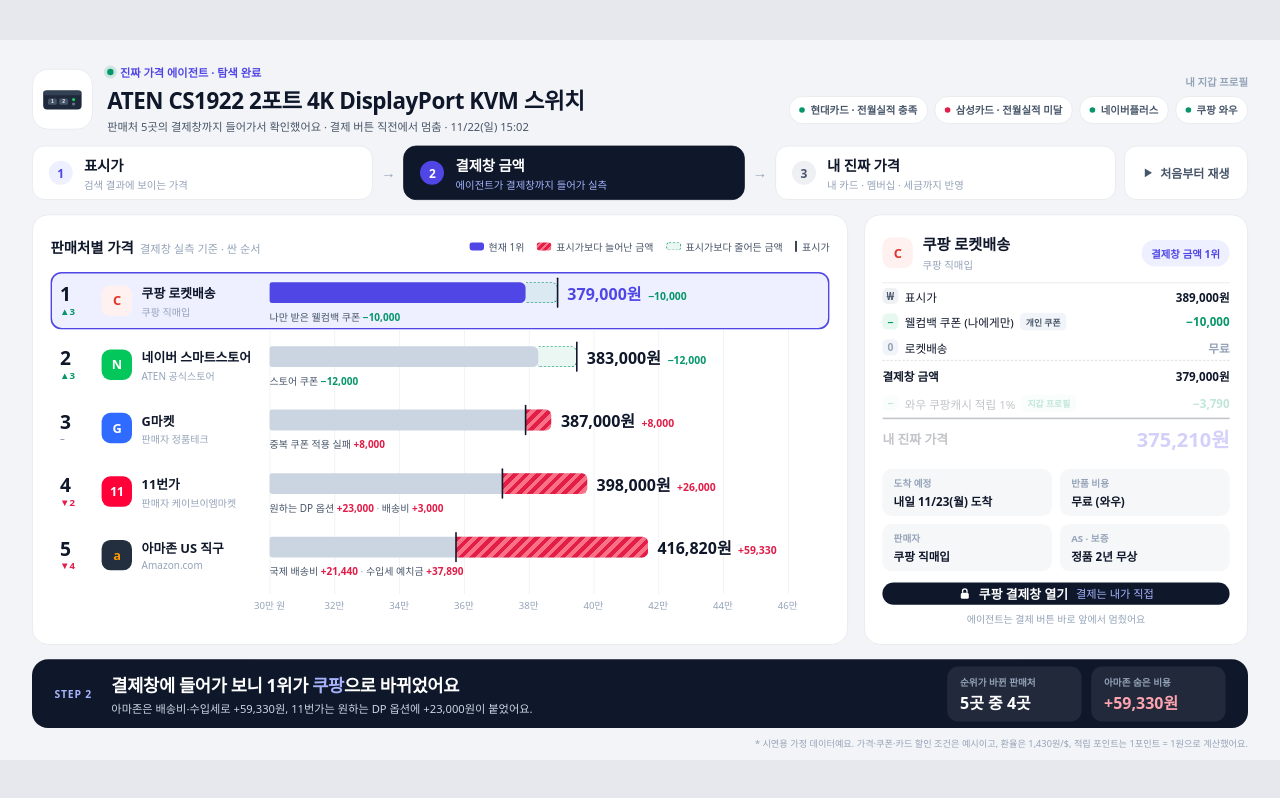
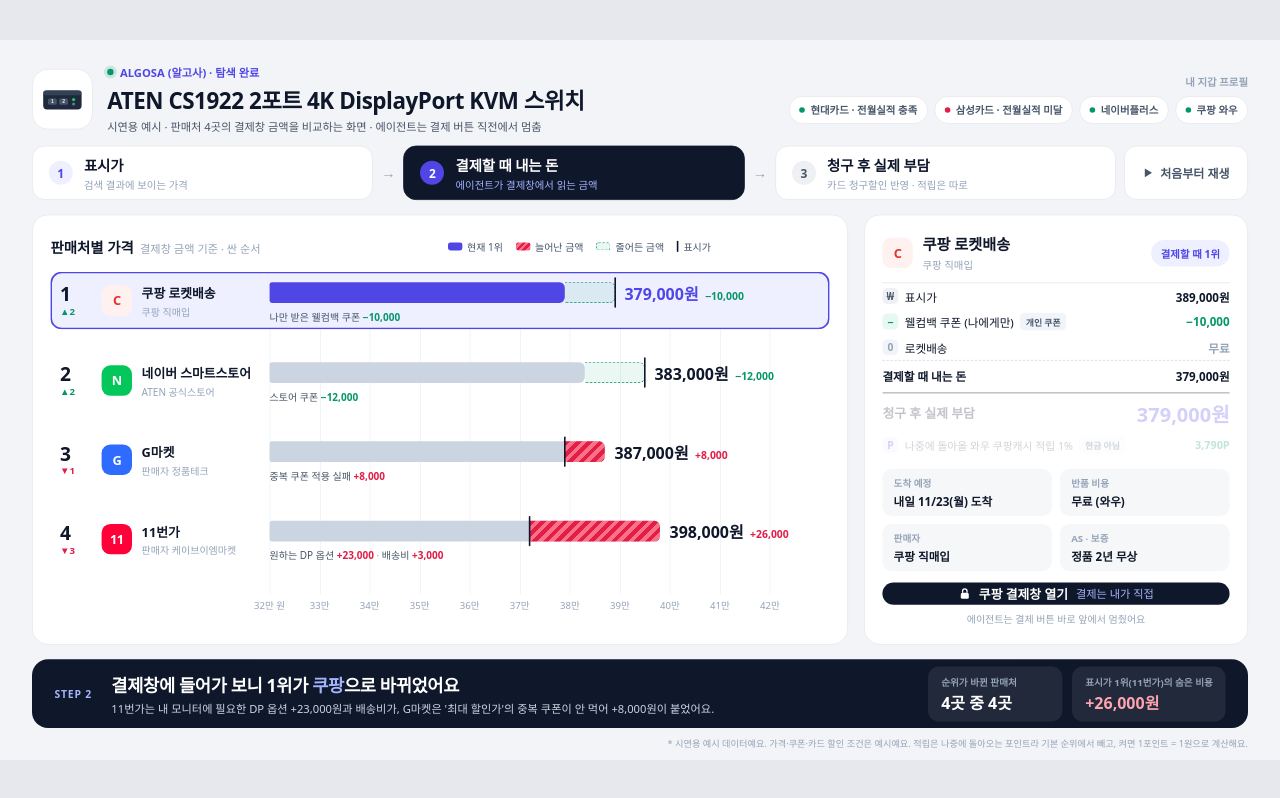
Before and after one commit to 9saenghwalgwan/future-commerce-challenge, a plain HTML site: page prototype/price-compare-kvm.html in a window 1280 px wide. Both pictures are taken after a click on the button "처음부터 재생". Drawn offline with Linux system fonts and the light colour scheme; a web font is replaced by a local one.

Commit message:
feat: name the product ALGOSA and rank prototype prices by cash
- Name the product ALGOSA (알고사): know it fits my needs, know the real
  price, then buy. Record it in PROJECT_OVERVIEW and AGENTS.
- Prototype: split price into pay-at-checkout, after card billing
  discount, and points (not cash). Rank by cash by default with a
  "적립까지 포함" toggle (key t, ?points=1).
- Prototype: drop the Amazon row to match the PRD scope (domestic malls
  only) and relabel the header, tags and footnote as demo example data.
- Re-render stage PNGs; replace the Amazon detail capture with a
  points-toggle capture.

Co-Authored-By: Claude Opus 5.5 <noreply@anthropic.com>

```diff
--- a/prototype/price-compare-kvm.html
+++ b/prototype/price-compare-kvm.html
@@ -3,7 +3,7 @@
 <head>
 <meta charset="utf-8">
 <meta name="viewport" content="width=device-width, initial-scale=1">
-<title>진짜 가격 비교</title>
+<title>ALGOSA 진짜 가격 비교</title>
 <link rel="stylesheet" href="https://cdn.jsdelivr.net/gh/orioncactus/pretendard@v1.3.9/dist/web/static/pretendard.min.css">
 <style>
 :root{
@@ -61,6 +61,14 @@ button{font:inherit;color:inherit}
 .lg.up{background:repeating-linear-gradient(135deg,var(--up) 0 3px,#FB7185 3px 6px)}
 .lg.down{border:1.5px dashed var(--down);background:rgba(5,150,105,.08)}
 .lg.tk{width:2px;height:14px;background:var(--ink);border-radius:1px}
+.hd-r{display:flex;align-items:center;gap:16px}
+.ptog{height:32px;padding:0 12px 0 8px;border-radius:999px;border:1px solid var(--line);background:#fff;font-size:12.5px;font-weight:700;color:var(--ink2);display:flex;align-items:center;gap:8px;cursor:pointer;white-space:nowrap}
+.ptog i{width:30px;height:18px;border-radius:999px;background:#CBD5E1;position:relative;transition:background .2s;flex:none}
+.ptog i::after{content:'';position:absolute;top:2px;left:2px;width:14px;height:14px;border-radius:50%;background:#fff;transition:left .2s}
+.ptog[aria-checked="true"]{border-color:var(--accent);color:var(--accent)}
+.ptog[aria-checked="true"] i{background:var(--accent)}
+.ptog[aria-checked="true"] i::after{left:14px}
+.ptog.hide{visibility:hidden}
 
 .rows{position:relative;margin-top:14px;height:400px}
 .grid{position:absolute;top:0;bottom:-4px;left:274px;right:12px;pointer-events:none}
@@ -111,6 +119,8 @@ button{font:inherit;color:inherit}
 .ln.subtotal{border-top:1px dashed #D5D9E0;font-weight:800;height:38px}
 .ln.total{height:50px;border-top:2px solid var(--ink);font-size:16px;font-weight:800;margin-top:2px}
 .ln.total .r{font-size:25px;color:var(--accent)}
+.ln.point{font-size:13.5px;color:var(--ink2)}
+.ln.point .r b{font-weight:800}
 .meta{display:grid;grid-template-columns:1fr 1fr;gap:10px;margin-top:14px;margin-bottom:14px}
 .meta div{background:#F6F7F9;border-radius:12px;padding:9px 14px}
 .meta small{font-size:12px;color:var(--ink3);display:block;font-weight:600}
@@ -156,9 +166,9 @@ button{font:inherit;color:inherit}
         </svg>
       </div>
       <div>
-        <div class="kicker"><span class="dot"></span>진짜 가격 에이전트 · 탐색 완료</div>
+        <div class="kicker"><span class="dot"></span>ALGOSA (알고사) · 탐색 완료</div>
         <div class="title">ATEN CS1922 2포트 4K DisplayPort KVM 스위치</div>
-        <div class="sub">판매처 5곳의 결제창까지 들어가서 확인했어요 · 결제 버튼 직전에서 멈춤 · 11/22(일) 15:02</div>
+        <div class="sub">시연용 예시 · 판매처 4곳의 결제창 금액을 비교하는 화면 · 에이전트는 결제 버튼 직전에서 멈춤</div>
       </div>
     </div>
     <div class="wallet">
@@ -178,11 +188,14 @@ button{font:inherit;color:inherit}
     <div class="card chart">
       <div class="chart-hd">
         <h2>판매처별 가격<span id="chartSub"></span></h2>
-        <div class="legend">
-          <span><i class="lg win"></i>현재 1위</span>
-          <span><i class="lg up"></i>표시가보다 늘어난 금액</span>
-          <span><i class="lg down"></i>표시가보다 줄어든 금액</span>
-          <span><i class="lg tk"></i>표시가</span>
+        <div class="hd-r">
+          <div class="legend">
+            <span><i class="lg win"></i>현재 1위</span>
+            <span><i class="lg up"></i>늘어난 금액</span>
+            <span><i class="lg down"></i>줄어든 금액</span>
+            <span><i class="lg tk"></i>표시가</span>
+          </div>
+          <button class="ptog hide" id="ptog" role="switch" aria-checked="false"><i></i>적립까지 포함</button>
         </div>
       </div>
       <div class="rows" id="rows"><div class="grid" id="grid"></div></div>
@@ -198,26 +211,27 @@ button{font:inherit;color:inherit}
     <div class="ins-stats" id="insStats"></div>
   </section>
 
-  <div class="foot">* 시연용 가정 데이터예요. 가격·쿠폰·카드 할인 조건은 예시이고, 환율은 1,430원/$, 적립 포인트는 1포인트 = 1원으로 계산했어요.</div>
+  <div class="foot">* 시연용 예시 데이터예요. 가격·쿠폰·카드 할인 조건은 예시예요. 적립은 나중에 돌아오는 포인트라 기본 순위에서 빼고, 켜면 1포인트 = 1원으로 계산해요.</div>
 </div>
 </div>
 
 <script>
 const STAGES = [
-  {n:1, label:'표시가', sub:'검색 결과에 보이는 가격', chart:'검색 결과 기준'},
-  {n:2, label:'결제창 금액', sub:'에이전트가 결제창까지 들어가 실측', chart:'결제창 실측 기준'},
-  {n:3, label:'내 진짜 가격', sub:'내 카드 · 멤버십 · 세금까지 반영', chart:'내 지갑 기준'},
+  {n:1, label:'표시가', pill:'표시가', sub:'검색 결과에 보이는 가격', chart:'검색 결과 기준'},
+  {n:2, label:'결제할 때 내는 돈', pill:'결제할 때', sub:'에이전트가 결제창에서 읽는 금액', chart:'결제창 금액 기준'},
+  {n:3, label:'청구 후 실제 부담', pill:'청구 후', sub:'카드 청구할인 반영 · 적립은 따로', chart:'청구 후 실제 부담 기준'},
 ];
 
 // k: base | add | sub | fail(할인 적용 실패로 늘어난 금액) | miss(혜택 미적용, 0원) | zero(무료 항목)
+//    point(나중에 돌아오는 적립 — 현금이 아니라서 기본 순위에서 제외, 토글로 포함)
 const MALLS = [
   {id:'naver', name:'네이버 스마트스토어', short:'네이버', seller:'ATEN 공식스토어', badge:['N','#03C75A','#fff'],
    note1:'공식스토어 · 쿠폰 받기 전 가격',
    lines:[
      {s:1,k:'base',label:'표시가',amt:395000},
-     {s:2,k:'sub',label:'스토어 알림받기 쿠폰',amt:-12000,tag:'결제창 실측',short:'스토어 쿠폰'},
+     {s:2,k:'sub',label:'스토어 알림받기 쿠폰',amt:-12000,tag:'결제창',short:'스토어 쿠폰'},
      {s:2,k:'zero',label:'배송비',val:'무료'},
-     {s:3,k:'sub',label:'네이버플러스 적립 5%',amt:-19150,tag:'지갑 프로필',tagc:'good',short:'멤버십 적립 5%'},
+     {s:3,k:'point',label:'네이버플러스 적립 5%',amt:-19150,tag:'현금 아님',short:'멤버십 적립 5%'},
    ],
    meta:{arrive:'11/25(수) 도착',ret:'왕복 5,000원',seller:'공식스토어 ★4.9',as:'정품 2년 무상'}},
   {id:'gmarket', name:'G마켓', short:'G마켓', seller:'판매자 정품테크', badge:['G','#2F6BFF','#fff'],
@@ -235,7 +249,7 @@ const MALLS = [
      {s:1,k:'base',label:'표시가',amt:389000},
      {s:2,k:'sub',label:'웰컴백 쿠폰 (나에게만)',amt:-10000,tag:'개인 쿠폰',short:'나만 받은 웰컴백 쿠폰'},
      {s:2,k:'zero',label:'로켓배송',val:'무료'},
-     {s:3,k:'sub',label:'와우 쿠팡캐시 적립 1%',amt:-3790,tag:'지갑 프로필',tagc:'good',short:'와우 캐시 적립'},
+     {s:3,k:'point',label:'와우 쿠팡캐시 적립 1%',amt:-3790,tag:'현금 아님',short:'와우 캐시 적립'},
    ],
    meta:{arrive:'내일 11/23(월) 도착',ret:'무료 (와우)',seller:'쿠팡 직매입',as:'정품 2년 무상'}},
   {id:'11st', name:'11번가', short:'11번가', seller:'판매자 케이브이엠마켓', badge:['11','#FF0038','#fff'],
@@ -247,30 +261,26 @@ const MALLS = [
      {s:3,k:'miss',label:'삼성카드 7% 청구할인',tag:'실적 미달',tagc:'bad',short:'삼성카드 할인 (전월실적 미달)'},
    ],
    meta:{arrive:'11/25(수) 도착',ret:'왕복 6,000원',seller:'케이브이엠마켓 ★4.3',as:'판매자 경유'}},
-  {id:'amazon', name:'아마존 US 직구', short:'아마존', seller:'Amazon.com', badge:['a','#232F3E','#FF9900'],
-   note1:'$249.99 원화 환산',
-   lines:[
-     {s:1,k:'base',label:'표시가 $249.99',amt:357490},
-     {s:2,k:'add',label:'국제 배송비 $14.99',amt:21440,tag:'결제창 실측',short:'국제 배송비'},
-     {s:2,k:'add',label:'수입세 예치금 (부가세 10%)',amt:37890,tag:'결제창 실측',short:'수입세 예치금'},
-     {s:3,k:'add',label:'해외결제 수수료 1.2%',amt:5000,tag:'카드 약관',short:'해외결제 수수료'},
-   ],
-   meta:{arrive:'12/1(화)~12/4(금)',ret:'국제 반송 약 5만 원',seller:'Amazon.com',as:'국내 AS 불가'}},
 ];
 
-const DMIN = 300000, DMAX = 470000, TICK = 20000, ROW_H = 80;
+const DMIN = 320000, DMAX = 430000, TICK = 10000, ROW_H = 100;
 const $ = id => document.getElementById(id);
 const fmt = n => Math.abs(n).toLocaleString('ko-KR');
 const pct = v => ((v - DMIN) / (DMAX - DMIN) * 100);
 const byId = id => MALLS.find(m => m.id === id);
-const price = (m, s) => m.lines.filter(l => l.s <= s).reduce((a, l) => a + (l.amt || 0), 0);
-const ranking = s => [...MALLS].sort((a, b) => price(a, s) - price(b, s)).map(m => m.id);
+const isPoint = l => l.k === 'point';
+// 기본은 현금 기준(적립 제외). pts=true면 적립을 1포인트 = 1원으로 뺀다.
+const price = (m, s, pts = state.points) =>
+  m.lines.filter(l => l.s <= s && (pts || !isPoint(l))).reduce((a, l) => a + (l.amt || 0), 0);
+const ranking = (s, pts = state.points) =>
+  [...MALLS].sort((a, b) => price(a, s, pts) - price(b, s, pts)).map(m => m.id);
 
 const params = new URLSearchParams(location.search);
 const state = {
   stage: Math.min(3, Math.max(1, +params.get('stage') || 1)),
   selected: params.get('mall'),
   follow: !params.get('mall'),
+  points: params.get('points') === '1',
 };
 if (params.get('static')) $('canvas').classList.add('static');
 
@@ -319,12 +329,14 @@ function buildRows(){
 function amtText(l){
   if (l.k === 'zero') return `<b class="muted">${l.val}</b>`;
   if (l.k === 'miss') return `<b class="muted">미적용</b>`;
+  if (l.k === 'point') return state.points ? `<b class="down">−${fmt(l.amt)}</b>` : `<b class="muted">${fmt(l.amt)}P 따로</b>`;
   return l.amt > 0 ? `<b class="up">+${fmt(l.amt)}</b>` : `<b class="down">−${fmt(l.amt)}</b>`;
 }
 
 function reasonHTML(m, s){
   if (s === 1) return `<span class="muted">${m.note1}</span>`;
   const ls = m.lines.filter(l => l.s === s && l.short);
+  if (!ls.length) return `<span class="muted">청구할인 없음</span>`;
   return ls.map(l => `${l.short} ${amtText(l)}`).join('<span class="muted"> · </span>');
 }
 
@@ -364,7 +376,8 @@ function renderRows(){
 
 function lineHTML(l, dim){
   const icons = {base:['₩','#EEF0F4','#475569'], add:['+','#FFF1F3','#E11D48'], sub:['−','#E7F8F1','#059669'],
-                 fail:['!','#FFF1F3','#E11D48'], miss:['×','#F1F5F9','#94A3B8'], zero:['0','#F1F5F9','#94A3B8']};
+                 fail:['!','#FFF1F3','#E11D48'], miss:['×','#F1F5F9','#94A3B8'], zero:['0','#F1F5F9','#94A3B8'],
+                 point:['P','#EEF0FF','#4F46E5']};
   const [ic, bg, fg] = icons[l.k];
   const label = l.k === 'miss' ? `<s>${l.label}</s>` : l.label;
   const tag = l.tag ? `<span class="tag ${l.tagc || ''}">${l.tag}</span>` : '';
@@ -377,13 +390,19 @@ function renderPanel(){
   const [t, bg, fg] = m.badge;
   let rows = '';
   m.lines.filter(l => l.s <= 2).forEach(l => rows += lineHTML(l, l.s > s));
-  rows += `<div class="ln subtotal${s < 2 ? ' dim' : ''}"><span>결제창 금액</span><span>${fmt(price(m, 2))}원</span></div>`;
-  m.lines.filter(l => l.s === 3).forEach(l => rows += lineHTML(l, l.s > s));
-  rows += `<div class="ln total${s < 3 ? ' dim' : ''}"><span>내 진짜 가격</span><span class="r">${fmt(price(m, 3))}원</span></div>`;
+  rows += `<div class="ln subtotal${s < 2 ? ' dim' : ''}"><span>결제할 때 내는 돈</span><span>${fmt(price(m, 2))}원</span></div>`;
+  m.lines.filter(l => l.s === 3 && !isPoint(l)).forEach(l => rows += lineHTML(l, l.s > s));
+  rows += `<div class="ln total${s < 3 ? ' dim' : ''}"><span>청구 후 실제 부담</span><span class="r">${fmt(price(m, 3, false))}원</span></div>`;
+  m.lines.filter(isPoint).forEach(l => {
+    const right = state.points
+      ? `<b>적립 포함 ${fmt(price(m, 3, true))}원</b>`
+      : `<b class="down">${fmt(l.amt)}P</b>`;
+    rows += `<div class="ln point${s < 3 ? ' dim' : ''}"><span class="l"><span class="ic" style="background:#EEF0FF;color:#4F46E5">P</span>나중에 돌아올 ${l.label}<span class="tag">${l.tag}</span></span><span class="r">${right}</span></div>`;
+  });
   $('panel').innerHTML = `
     <div class="p-hd"><span class="badge" style="background:${bg};color:${fg}">${t}</span>
       <span><b>${m.name}</b><small>${m.seller}</small></span>
-      <span class="pill">${STAGES[s-1].label} ${r}위</span></div>
+      <span class="pill">${STAGES[s-1].pill} ${r}위</span></div>
     <div class="lines">${rows}</div>
     <div class="meta">
       <div><small>도착 예정</small><b>${m.meta.arrive}</b></div>
@@ -396,24 +415,32 @@ function renderPanel(){
 }
 
 function renderInsight(){
-  const s = state.stage, w = byId(ranking(s)[0]);
-  const amz = byId('amazon'), nav = byId('naver'), cp = byId('coupang');
+  const s = state.stage, n = MALLS.length;
+  const top1 = byId(ranking(1)[0]), top2 = byId(ranking(2)[0]);
+  const cash = byId(ranking(3, false)[0]), withPts = byId(ranking(3, true)[0]);
+  const cp = byId('coupang');
   let title, sub, stats;
   if (s === 1) {
-    title = `표시가만 보면 최저가는 <mark>아마존 직구 ${fmt(price(w,1))}원</mark>`;
-    sub = '검색 결과와 가격비교 사이트가 보여주는 건 여기까지예요.';
+    title = `표시가만 보면 최저가는 <mark>${top1.short} ${fmt(price(top1,1))}원</mark>`;
+    sub = `${top1.note1}이에요. 검색 결과와 가격비교 사이트가 보여주는 건 여기까지예요.`;
     const ps = MALLS.map(m => price(m,1));
-    stats = [{l:'비교한 판매처', v:'5곳'}, {l:'표시가 최대 차이', v:fmt(Math.max(...ps) - Math.min(...ps)) + '원'}];
+    stats = [{l:'비교한 판매처', v:`${n}곳`}, {l:'표시가 최대 차이', v:fmt(Math.max(...ps) - Math.min(...ps)) + '원'}];
   } else if (s === 2) {
-    title = `결제창에 들어가 보니 1위가 <mark>쿠팡</mark>으로 바뀌었어요`;
-    sub = `아마존은 배송비·수입세로 +${fmt(price(amz,2) - price(amz,1))}원, 11번가는 원하는 DP 옵션에 +23,000원이 붙었어요.`;
+    title = `결제창에 들어가 보니 1위가 <mark>${top2.short}</mark>으로 바뀌었어요`;
+    sub = `11번가는 내 모니터에 필요한 DP 옵션 +23,000원과 배송비가, G마켓은 '최대 할인가'의 중복 쿠폰이 안 먹어 +8,000원이 붙었어요.`;
     const moved = MALLS.filter(m => ranking(1).indexOf(m.id) !== ranking(2).indexOf(m.id)).length;
-    stats = [{l:'순위가 바뀐 판매처', v:`5곳 중 ${moved}곳`}, {l:'아마존 숨은 비용', v:'+' + fmt(price(amz,2) - price(amz,1)) + '원', c:'bad'}];
+    stats = [{l:'순위가 바뀐 판매처', v:`${n}곳 중 ${moved}곳`},
+             {l:`표시가 1위(${top1.short})의 숨은 비용`, v:'+' + fmt(price(top1,2) - price(top1,1)) + '원', c:'bad'}];
+  } else if (!state.points) {
+    title = `카드 청구할인까지 넣은 실제 부담은 <mark>${cash.short} ${fmt(price(cash,3,false))}원</mark>이 가장 적어요`;
+    sub = `적립은 나중에 돌아오는 포인트라 따로 봤어요. 적립까지 친다면 ${withPts.short} ${fmt(price(withPts,3,true))}원이에요.`;
+    stats = [{l:`표시가 1위(${top1.short})를 샀을 때보다`, v:fmt(price(top1,3,false) - price(cash,3,false)) + '원 적게', c:'good'},
+             {l:'내일 받아야 한다면', v:`쿠팡 +${fmt(price(cp,3,false) - price(cash,3,false))}원`}];
   } else {
-    title = `내 카드·멤버십까지 넣으면 진짜 최저가는 <mark>네이버 ${fmt(price(nav,3))}원</mark>`;
-    sub = `표시가 1위였던 아마존 직구는 실제로 ${fmt(price(amz,3))}원, 꼴찌가 됐어요.`;
-    stats = [{l:'표시가 1위를 샀을 때보다', v:fmt(price(amz,3) - price(nav,3)) + '원 절약', c:'good'},
-             {l:'내일 받아야 한다면', v:'쿠팡 +' + fmt(price(cp,3) - price(nav,3)) + '원'}];
+    title = `적립까지 치면 <mark>${withPts.short} ${fmt(price(withPts,3,true))}원</mark> (1포인트 = 1원)`;
+    sub = `적립은 결제 뒤 포인트로 돌아오고 그 몰에서만 써요. 현금 기준 최저는 ${cash.short} ${fmt(price(cash,3,false))}원이에요.`;
+    stats = [{l:'현금 기준 1위', v:`${cash.short} ${fmt(price(cash,3,false))}원`},
+             {l:'적립 포함 1위', v:`${withPts.short} ${fmt(price(withPts,3,true))}원`, c:'good'}];
   }
   $('insStep').textContent = 'STEP ' + s;
   $('insText').innerHTML = `<div class="ins-title">${title}</div><div class="ins-sub">${sub}</div>`;
@@ -427,11 +454,16 @@ function render(){
     b.classList.toggle('on', n === s);
     b.classList.toggle('done', n < s);
   });
-  $('chartSub').textContent = STAGES[s-1].chart + ' · 싼 순서';
+  const tog = $('ptog');
+  tog.classList.toggle('hide', s !== 3);
+  tog.setAttribute('aria-checked', String(state.points));
+  $('chartSub').textContent = (s === 3 && state.points ? '적립 포함 기준' : STAGES[s-1].chart) + ' · 싼 순서';
   renderRows(); renderPanel(); renderInsight();
 }
 
 function setStage(s){ state.stage = s; render(); }
+function togglePoints(){ state.points = !state.points; render(); }
+$('ptog').onclick = () => { stopPlay(); togglePoints(); };
 
 /* ---------- autoplay ---------- */
 let timers = [];
@@ -447,6 +479,7 @@ document.addEventListener('keydown', e => {
   if (e.key === 'ArrowRight' && state.stage < 3) { stopPlay(); setStage(state.stage + 1); }
   if (e.key === 'ArrowLeft' && state.stage > 1) { stopPlay(); setStage(state.stage - 1); }
   if (e.key === 'p') play();
+  if (e.key === 't' && state.stage === 3) { stopPlay(); togglePoints(); }
 });
 
 /* ---------- fit 1600x900 canvas to window ---------- */
```
Also changed, not shown: prototype/png/01-stage1-display.png, prototype/png/02-stage2-checkout.png, prototype/png/03-stage3-real.png, prototype/png/04-stage3-amazon-detail.png (deleted), prototype/png/04-stage3-points-toggle.png (added), prototype/png/05-stage3-11st-detail.png, 2 other files.
